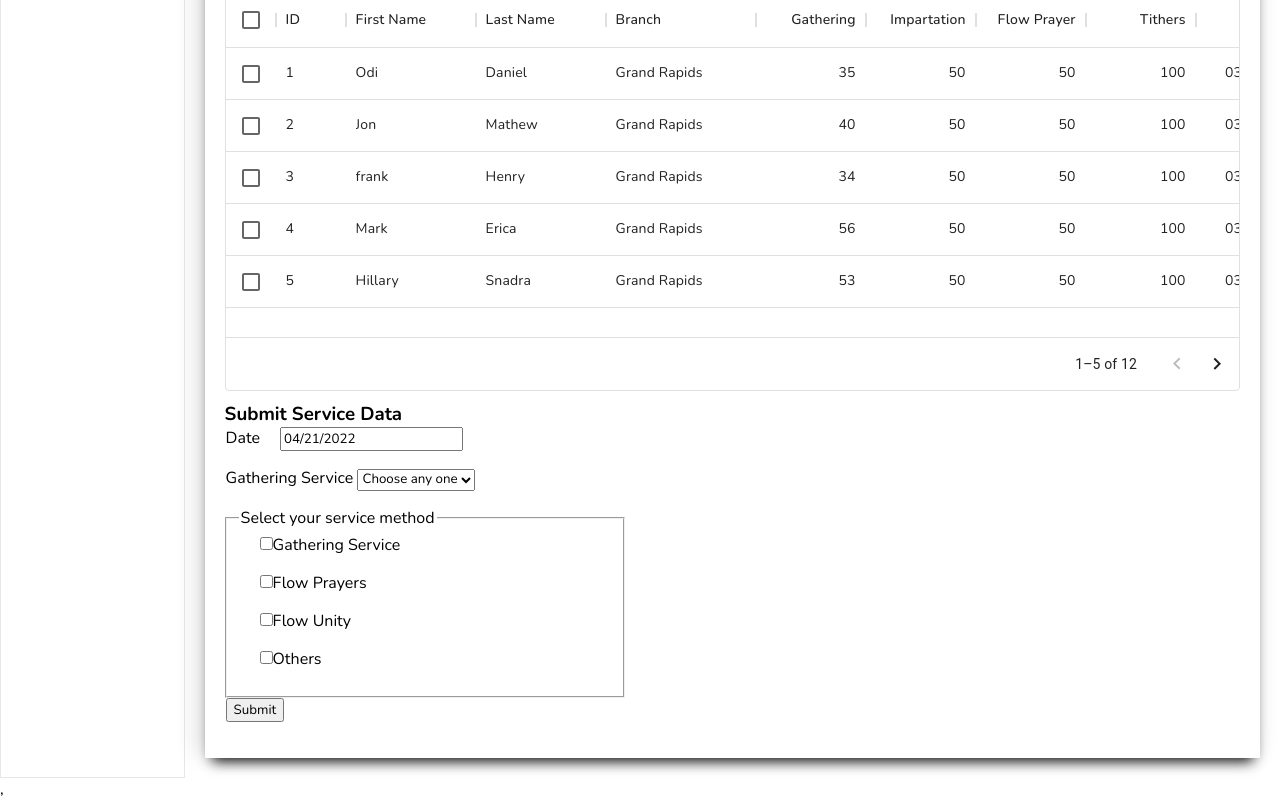
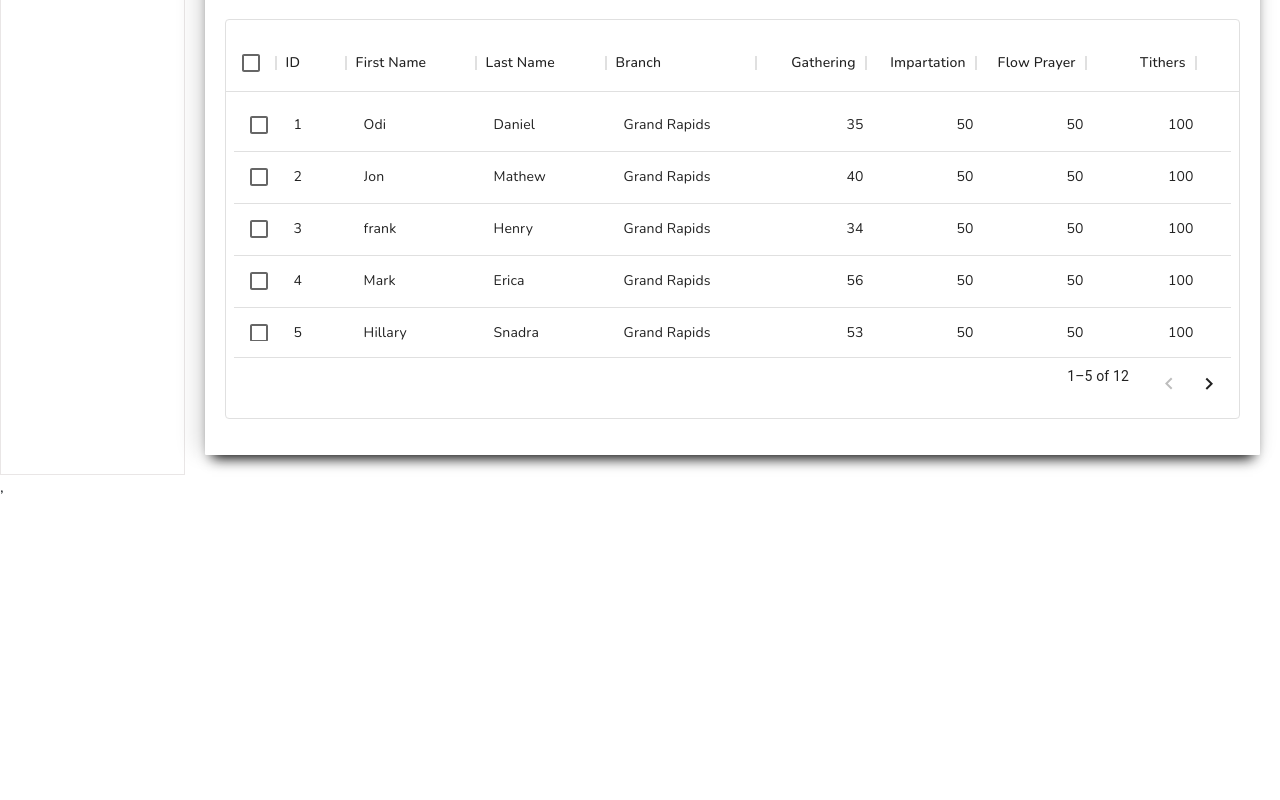
Before and after one commit to Danielion1/first_love_admin_app, a React (Create React App) app: page / in a window 1280 px wide. Shown: the part 970-1770 px from the top of the page. After the commit the page ends 1469 px from the top, so only its background shows below. Built offline with nearby package versions, Linux system fonts and the light colour scheme; a web font is replaced by a local one.

Commit message:
Submit tab botton

```diff
--- a/package.json
+++ b/package.json
@@ -13,8 +13,10 @@
     "@testing-library/jest-dom": "^5.16.4",
     "@testing-library/react": "^12.1.4",
     "@testing-library/user-event": "^13.5.0",
+    "bootstrap": "^5.1.3",
     "d3-scale-chromatic": "^3.0.0",
     "react": "^17.0.2",
+    "react-bootstrap": "^2.4.0",
     "react-circular-progressbar": "^2.0.4",
     "react-datepicker": "^4.7.0",
     "react-dom": "^17.0.2",
--- a/src/App.js
+++ b/src/App.js
@@ -3,13 +3,16 @@ import Login from './pages/login/Login';
 import Single from './pages/single/Single';
 import New from './pages/new/New';
 import List from './pages/list/List';
+import 'bootstrap/dist/css/bootstrap.min.css';
 
 import {
   BrowserRouter,
   Routes,
   Route,
 } from "react-router-dom";
+
 import { productInputs, userInputs } from './formSource';
+
 function App() {
   return (
   <div className="App">
--- a/src/component/Sidebar/Sidebar.jsx
+++ b/src/component/Sidebar/Sidebar.jsx
@@ -7,7 +7,10 @@ import ChurchIcon from '@mui/icons-material/Church';
 import FaceIcon from '@mui/icons-material/Face';
 import ExitToAppIcon from '@mui/icons-material/ExitToApp';
 import { Link } from 'react-router-dom';
+import PublishTwoToneIcon from '@mui/icons-material/PublishTwoTone';
 import SubmitForm from '../../pages/submitForm/SubmitForm'
+
+
 export default function Sidebar() {
   return (
     <div className='sidebar'>
@@ -28,7 +31,7 @@ export default function Sidebar() {
               </Link>
 
               <Link to="/users" style={{textDecoration: "none"}}>
-              <p className='title'>List</p>
+              <p className='title'>Services</p>
               <li>
                 <GroupIcon className='icon'/>
                 <span>GSOs</span>
@@ -57,6 +60,10 @@ export default function Sidebar() {
                 <ExitToAppIcon className='icon'/>
                 <span>Logout</span>
               </li>
+              <li>
+                <PublishTwoToneIcon className="icon" />
+                <span><SubmitForm /></span>
+              </li>
               <p className='title'>Color</p>
           </ul>
       </div>
--- a/src/component/Sidebar/sidebar.scss
+++ b/src/component/Sidebar/sidebar.scss
@@ -3,8 +3,6 @@
     border: 0.5px solid  rgb(233, 230, 230);
     min-height:100vh;
     background-color: #fff;
-
-
 
 .top{
     height: 50px;
@@ -94,5 +92,4 @@ hr{
         }
 
 }
-
 }
--- a/src/pages/home/Home.jsx
+++ b/src/pages/home/Home.jsx
@@ -28,7 +28,7 @@ export default function home() {
           <div className="listTitle">Pastors and GSOs</div>
           <Table/>
           {/* <Tables/> */}
-          <SubmitForm/>
+          {/* <SubmitForm/> */}
         </div>
       </div>
     </div>
--- a/src/pages/submitForm/SubmitForm.jsx
+++ b/src/pages/submitForm/SubmitForm.jsx
@@ -1,143 +1,123 @@
-// import DatePicker from "react-datepicker"
-import DatePicker from 'react-datepicker/dist/react-datepicker';
-import 'react-datepicker/dist/react-datepicker.css'
-import { ErrorSharp } from "@mui/icons-material";
-import React, {useState} from "react";
-import './submitForm.scss';
-
-const SubmitForm = () => {
-    const [formData, setFormData] = useState({
-        date: '',
-        gathering: '',
-        email: '',
-        profession: '',
-        citizen: false,
-        graduate: false
-
-    });
-    const[feedback, setFeedback] = useState('');
-    const[errors, setErrors] = useState({});
-
-    const handleChange = event =>{setFormData({
-        ...formData,
-        [event.target.name]:event.target.type ==="checkbox" ? event.target.checked :
-         event.target.value
-    })};
-
-    const [startDate, setStartDate] = useState(new Date());
+// import DatePicker from 'react-datepicker/dist/react-datepicker';
+import 'bootstrap/dist/css/bootstrap.min.css';
+import Form from 'react-bootstrap/Form'
+import React, { useEffect, useState } from 'react';
+import { Button, Col, Modal, Row } from "react-bootstrap";
 
 
-    const validate = formData =>{
-        const {date, email, gathering, profession, citizen, graduate} = formData;
-        const errors = {};
+function SubmitData() {
 
-        if(!email) errors.email ="Email cannot be blank";
-        if(!date) errors.email ="date cannot be blank";
-        if(!gathering) errors.email ="Branch cannot be blank";
-        if(!profession) errors.email ="profession cannot be blank";
-        if(!citizen) errors.email ="citizen cannot be blank";
-        if(!graduate) errors.email ="graduate cannot be blank";
+  const [ViewPost, SetPostShow] = useState(false)
+  const handlePostShow = () => SetPostShow(true)
+  const handlePostClose = () => SetPostShow(false)
 
-        return errors;
-    }
-    const handFormSubmission = event =>{
-        event.preventDefault();
-        const errors = validate(formData);
-        setErrors(errors);
-        if(Object.keys(errors).length=== 0){
-            console.log("form is now submitted");
-            console.log(formData);
-            setFormData({
-                date: '',
-                gathering:'',
-                email: '',
-                profession: '',
-                citizen: false,
-                graduate: false
-            });
-            setFeedback('You data has been submitted.');
-        }
+  return (
+    <div>
+      <div onClick={handlePostShow}>
+        Submit Data
+      </div>{' '}
+      <div className='modal-wrapper'>
+        <Modal
+            show={ViewPost}
+            onHide={handlePostClose}
+        >
+            <Modal.Header closeButton>
+                <Modal.Title>Add New Data</Modal.Title>
+            </Modal.Header>
 
-    }
-  return (
-    <div className="register container">
-    <form className="card-panel" onSubmit={handFormSubmission}>
-        {Object.values(errors).map(error=>(
-            <h8 key={error} className="center red-text">{error}</h8>
-        ))}
-        <h3 className="center pink-text">Submit Service Data</h3>
-        <h2 className="center deep-purple-text">{formData.date}</h2>
-        <h2 className="center deep-purple-text">{formData.gathering}</h2>
-        <h2 className="center deep-purple-text">{formData.email}</h2>
-        <h2 className="center deep-purple-text">{feedback}</h2>
+            <Modal.Body>
+              <Form>
+              <Form.Group as={Row} className="mb-3" controlId="formHorizontalDate">
+                <Form.Label column sm={1}>
+                  Date
+                </Form.Label>
+                <Col sm={15}>
+                  <Form.Control type="date" placeholder="mm/dd/year" />
+                </Col>
+              </Form.Group>
+                <Form.Select aria-label="Default select example">
+                <option>Select Gathering Service</option>
+                  <option value="1">ALBANY GATHERING SERVICE</option>
+                  <option value="2">ATLANTA GATHERING SERVICE</option>
+                  <option value="3">AUSTIN GATHERING SERVICE</option>
+                  <option value="4">BAY AREA GATHERING SERVICE</option>
+                  <option value="5">BOSTON GATHERING SERVICE</option>
+                  <option value="6">CALGARY GATHERING SERVICE</option>
+                  <option value="7">CHATTANOOGA GATHERING SERVICE</option>
+                  <option value="8">CHICAGO CITY GATHERING SERVICE </option>
+                  <option value="9">COLUMBUS GATHERING SERVICE</option>
+                  <option value="10">CONNECTICUT GATHERING SERVICE</option>
+                  <option value="11">DALLAS GATHERING SERVICE</option>
+                  <option value="12">DC GATHERING SERVICE</option>
+                  <option value="13">GILROY GATHERING SERVICE</option>
+                  <option value="14">GREENSBORO GATHERING SERVICE</option>
+                  <option value="15">HANOVER GATHERING SERVICE</option>
+                  <option value="16">HANOVER GATHERING SERVICE</option>
+                  <option value="16">HONOLULU GATHERING SERVICE</option>
+                  <option value="17">HOUSTON GATHERING SERVICE</option>
+                  <option value="18">LAS VEGAS GATHERING SERVICE</option>
+                  <option value="19">LETHBRIDGE GATHERING SERVICE</option>
+                  <option value="20">LOS ANGELES GATHERING SERVICE</option>
+                  <option value="21">MASS CENTRAL GATHERING SERVICE</option>
+                  <option value="22">MELBOURNE GATHERING SERVICE</option>
+                  <option value="23">MEMPHIS GATHERING SERVICE</option>
+                  <option value="24">MIAMI GATHERING SERVICE</option>
+                  <option value="25">NEW JERSEY GATHERING SERVICE</option>
+                  <option value="26">NEW YORK CITY GATHERING SERVICE</option>
+                  <option value="27">OAKLAND GATHERING SERVICE</option>
+                  <option value="28">PHILADDELPHIA GATHERING SERVICE</option>
+                  <option value="29">PITTSBURGH GATHERING SERVICE</option>
+                  <option value="30">RICHMOND GATHERING SERVICE</option>
+                  <option value="31">ROLLA GATHERING SERVICE</option>
+                  <option value="32">SAN JUAN GATHERING SERVICE</option>
+                  <option value="33">SUDBURY GATHERING SERVICE</option>
+                  <option value="34">TOLEDO GATHERING SERVICE</option>
+                  <option value="35">TORONTO GATHERING SERVICE</option>
+                  <option value="36">TUCSON GATHERING SERVICE</option>
+                  <option value="37">UNIVERSITY OF MINNESOTA GATHERING SERVICE</option>
+                  <option value="38">URBANAN GATHERING SERVICE</option>
+                  <option value="39">WEST MICHIGAN GATHERING SERVICE</option>
+                </Form.Select>
 
-        <div className="field">
-            <label htmlFor="date" name="date">Date</label>
-            <DatePicker className="datepicker" selected={startDate} onChange={(date) => setStartDate(date)}/>
-        </div>
-        {/* <div className="field">
-            <label htmlFor="email">Email</label>
-            <input type="email" name="email" id="email" placeholder="Enter email" value={formData.email} onChange={handleChange}/>
-        </div>
-        <div className="field">
-            <label htmlFor="password">Password</label>
-            <input type="password" name="password" id="password" placeholder="Enter password" value={formData.password} onChange={handleChange}/>
-        </div> */}
-        <div className="field">
-            <label htmlFor="gathering">Gathering Service </label>
-            <select name="gathering" id="gathering"
-            className="browser-default"
-            value={formData.gathering}
-            onChange={handleChange}
-            >
-                <option>Choose any one</option>
-                <option value="software EN">Albany</option>
-                <option value="software TM">Atlanta</option>
-                <option value="software RE">Austin</option>
-                <option value="software GJ">BAY AREA</option>
-                <option value="software TM">ATLANTA</option>
-                <option value="software RE">AUSTIN</option>
-                <option value="software GJ">BAY AREA</option>
-                <option value="software TM">ATLANTA</option>
-                <option value="software RE">AUSTIN</option>
-                <option value="software GJ">BAY AREA</option>
-            </select>
-        </div>
-        <fieldset>
-            <legend>Select your service method</legend>
-
-        <div className="field">
-            <input type="checkbox" name="citizen" className="filled-in"
-            onChange={handleChange}
-            checked={formData.citizen}/>
-            <span>Gathering Service</span>
-        </div>
-        <div className="field">
-            <input type="checkbox" name="graduate" className="filled-in"
-            onChange={handleChange}
-            checked={formData.graduate}/>
-            <span>Flow Prayers</span>
-        </div>
-        <div className="field">
-            <input type="checkbox" name="pra" className="filled-in"
-            onChange={handleChange}
-            checked={formData.graduate}/>
-            <span>Flow Unity</span>
-        </div>
-        <div className="field">
-            <input type="checkbox" name="nlo" className="filled-in"
-            onChange={handleChange}
-            checked={formData.graduate}/>
-            <span>Others</span>
-        </div>
-        </fieldset>
-        <div className="field center">
-            <button className="btn pink">Submit</button>
-
-        </div>
-    </form>
+                <Form.Select aria-label="Default select example">
+                  <option>Type of Service</option>
+                  <option value="1">Flow Prayers</option>
+                  <option value="2">Flow Unity</option>
+                  <option value="3">Gathering Service</option>
+                  <option value="4">Other</option>
+                </Form.Select>
+                <Form.Group className="mb-3" controlId="formZoomAttendance">
+                  <Form.Label>Zoom</Form.Label>
+                  <Form.Control type="zoom" placeholder="Please put zero if none of your members watched on zoom" />
+                </Form.Group>
+                <Form.Group className="mb-3" controlId="formInPersonAttendance">
+                  <Form.Label>In Person Attendance</Form.Label>
+                  <Form.Control type="inPerson" placeholder="In Person Attendance" />
+                </Form.Group>
+                <Form.Group className="mb-3" controlId="formNewConverts">
+                  <Form.Label>Number of New Converts</Form.Label>
+                  <Form.Control type="newConverts" placeholder="Number of New Converts" />
+                </Form.Group>
+                <Form.Group className="mb-3" controlId="formFirstTimers">
+                  <Form.Label>Number of First Timers</Form.Label>
+                  <Form.Control type="zoom" />
+                </Form.Group>
+                <Form.Group className="mb-3" controlId="formtithers">
+                  <Form.Label>Number of tithers</Form.Label>
+                  <Form.Control type="zoom" placeholder="Enter the number of people who paid tithes" />
+                </Form.Group>
+              </Form>
+            </Modal.Body>
+            <Modal.Footer>
+                <Button variant='secondary' onClick={handlePostClose}>Cancel</Button>
+                <Button variant="primary" type="submit">
+                  Submit
+                </Button>
+            </Modal.Footer>
+        </Modal>
+      </div>
     </div>
-  )
+    )
 }
 
-export default SubmitForm
+export default SubmitData;
--- a/src/pages/submitForm/submitForm.scss
+++ b/src/pages/submitForm/submitForm.scss
@@ -3,6 +3,7 @@
     box-shadow: 0px 10px 13px -7px #000000, -6px -7px 22px 4px rgba(0,0,0,0.11);
     border-radius: 1px;
     padding: 20px;
+    background-color: black;
 }
 
 .register{
@@ -24,7 +25,7 @@ h2.form-data{
 
 .field{
     margin-left: 1px;
-    // justify-content:center;
+    justify-content:center;
     align-items: center;
 
     input{
@@ -36,3 +37,86 @@ h2.form-data{
 
 
 }
+
+.background{
+    background: blue;
+    background-color: yellow;
+}
+
+$opacity-transition: opacity $speed ease-in-out;
+
+.modal-header {
+  align-items: baseline;
+  display: flex;
+  justify-content: space-between;
+}
+
+.close {
+  background: none;
+  border: none;
+  cursor: pointer;
+  display: flex;
+  height: 16px;
+  text-decoration: none;
+  width: 16px;
+
+  svg {
+    width: 16px;
+  }
+}
+
+.modal-wrapper {
+  align-items: center;
+  background: rgba(0, 0, 0, 0.7);
+  bottom: 0;
+  display: flex;
+  justify-content: center;
+  left: 0;
+  position: fixed;
+  right: 0;
+  top: 0;
+}
+
+#modal {
+  opacity: 0;
+  transition: $opacity-transition;
+  visibility: hidden;
+
+  &:target {
+    opacity: 1;
+    visibility: visible;
+
+    .modal-body {
+      opacity: 1;
+      transform: translateY(1);
+    }
+  }
+
+  .modal-body {
+    max-width: 500px;
+    opacity: 0;
+    transform: translateY(-100px);
+    transition: $opacity-transition;
+    width: 100%;
+    z-index: 1;
+  }
+}
+
+.outside-trigger {
+  bottom: 0;
+  cursor: default;
+  left: 0;
+  position: fixed;
+  right: 0;
+  top: 0;
+}
+
+.button__link {
+  text-decoration: none;
+}
+
+.register{
+  margin-left: 2rem;
+  max-width: 600px;
+  margin-top: 10px;
+}
```
Also changed, not shown: 1 other file (tests, documents, lock files or other folders). Lines whose indentation alone changed are shown as unchanged.
